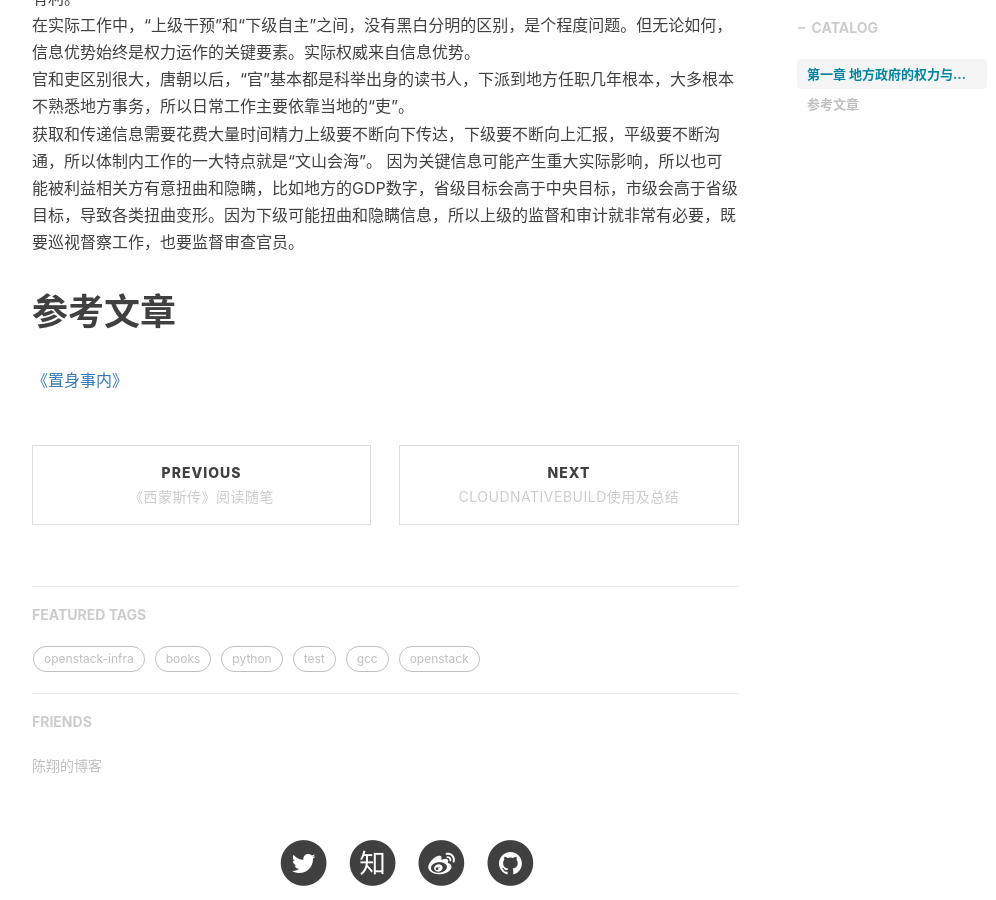
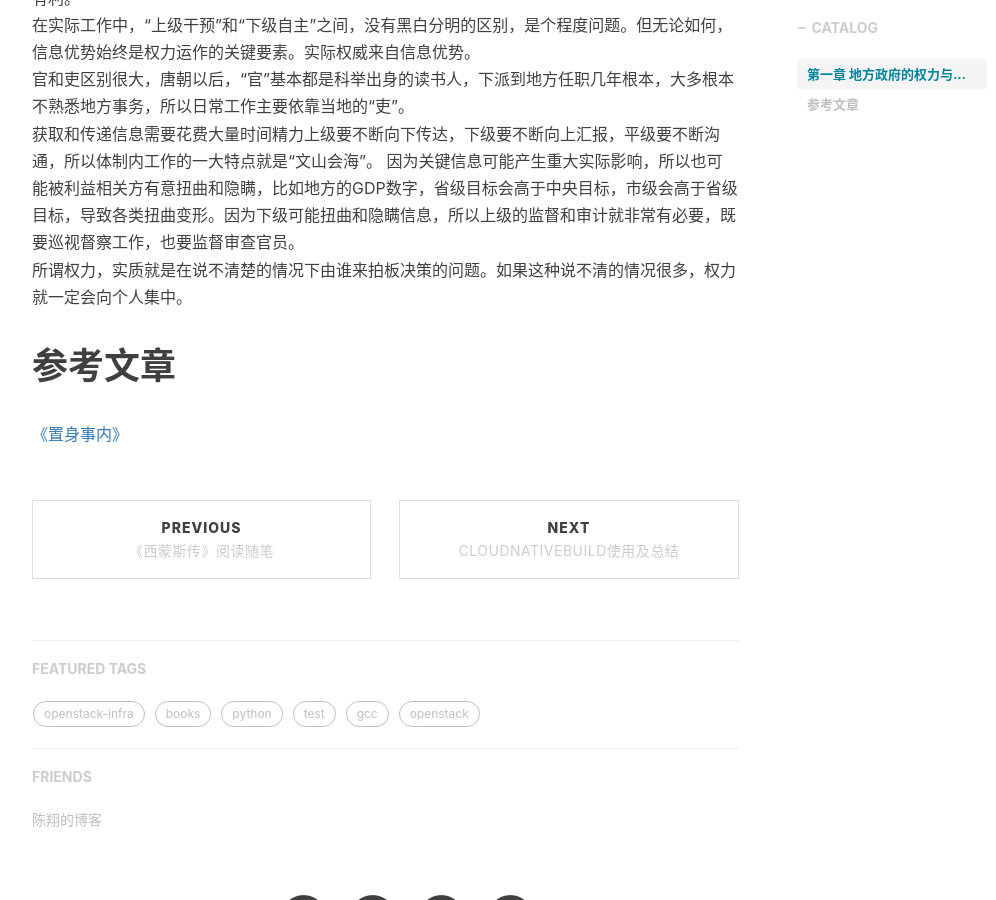
Before and after one commit to shihai1991/shihai1991.github.io, a Jekyll site: the page built from _posts/2022-08-26-置身事内.md, in a window 1280 px wide and 900 px high, scrolled down 1080 px. Shown: the whole window, without its empty margins (233-1229 px from the left). Built offline with Jekyll 4.4.1, drawn with Linux system fonts in a browser that asks for light colours; nearby versions of some CDN libraries; comment, search, counter and statistics services are not loaded.

Commit message:
Update 2022-08-26-置身事内.md

```diff
--- a/_posts/2022-08-26-置身事内.md
+++ b/_posts/2022-08-26-置身事内.md
@@ -20,6 +20,7 @@ time: '2022.08.26 12:37:00'
 官和吏区别很大，唐朝以后，“官”基本都是科举出身的读书人，下派到地方任职几年根本，大多根本不熟悉地方事务，所以日常工作主要依靠当地的“吏”。
 获取和传递信息需要花费大量时间精力上级要不断向下传达，下级要不断向上汇报，平级要不断沟通，所以体制内工作的一大特点就是“文山会海”。
 因为关键信息可能产生重大实际影响，所以也可能被利益相关方有意扭曲和隐瞒，比如地方的GDP数字，省级目标会高于中央目标，市级会高于省级目标，导致各类扭曲变形。因为下级可能扭曲和隐瞒信息，所以上级的监督和审计就非常有必要，既要巡视督察工作，也要监督审查官员。
+所谓权力，实质就是在说不清楚的情况下由谁来拍板决策的问题。如果这种说不清的情况很多，权力就一定会向个人集中。
 
 # 参考文章
 [《置身事内》](https://book.douban.com/subject/35546622/)
```
